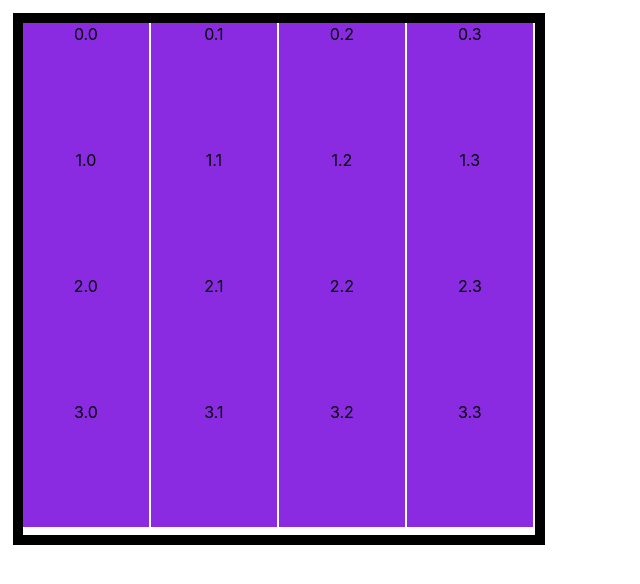
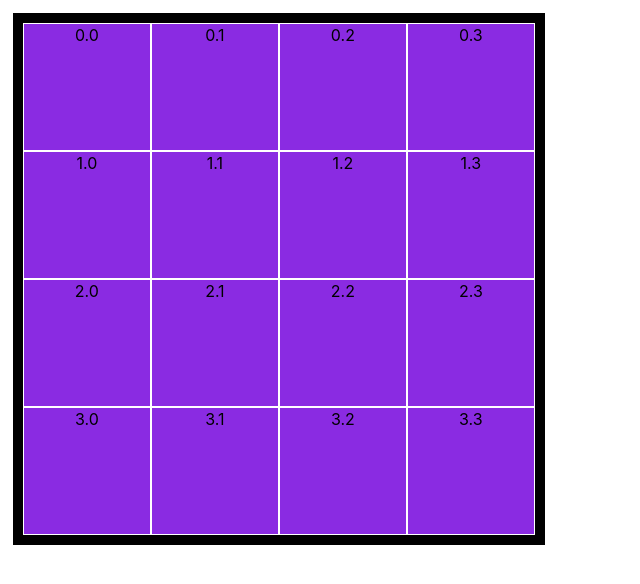
Before and after one commit to pagoncalves/projeto, a React (Create React App) app: page / in a window 1280 px wide. Shown: the top 584 px of the page, without its empty margins (0-640 px from the left). Built offline with nearby package versions, Linux system fonts and the light colour scheme.

Commit message:
Alterada Função

```diff
--- a/src/App.css
+++ b/src/App.css
@@ -22,7 +22,7 @@
   padding: 1px 1px;
   text-align: center;
   display: flow-root;
-  border: 1px ;
+  border: 0.5px solid white;
   background-color: blueviolet;
   width: 9.7vmax;
   height: 9.7vmax;
--- a/src/App.js
+++ b/src/App.js
@@ -1,11 +1,19 @@
 import React from "react";
 import './App.css';
 
+class App extends React.Component {
+  constructor(props){
+    super(props)
+    this.state = {
+      a00:""
+    }
+  }
 
+render() {
 
-function App() {
   return (
     <div className="App">
+
       <div id="Quadrado">
         <div className="Qdentro">
           <div id="0.0" className="qq">
@@ -67,5 +75,5 @@ function App() {
     </div>
   );
 }
-
+}
 export default App;
```
